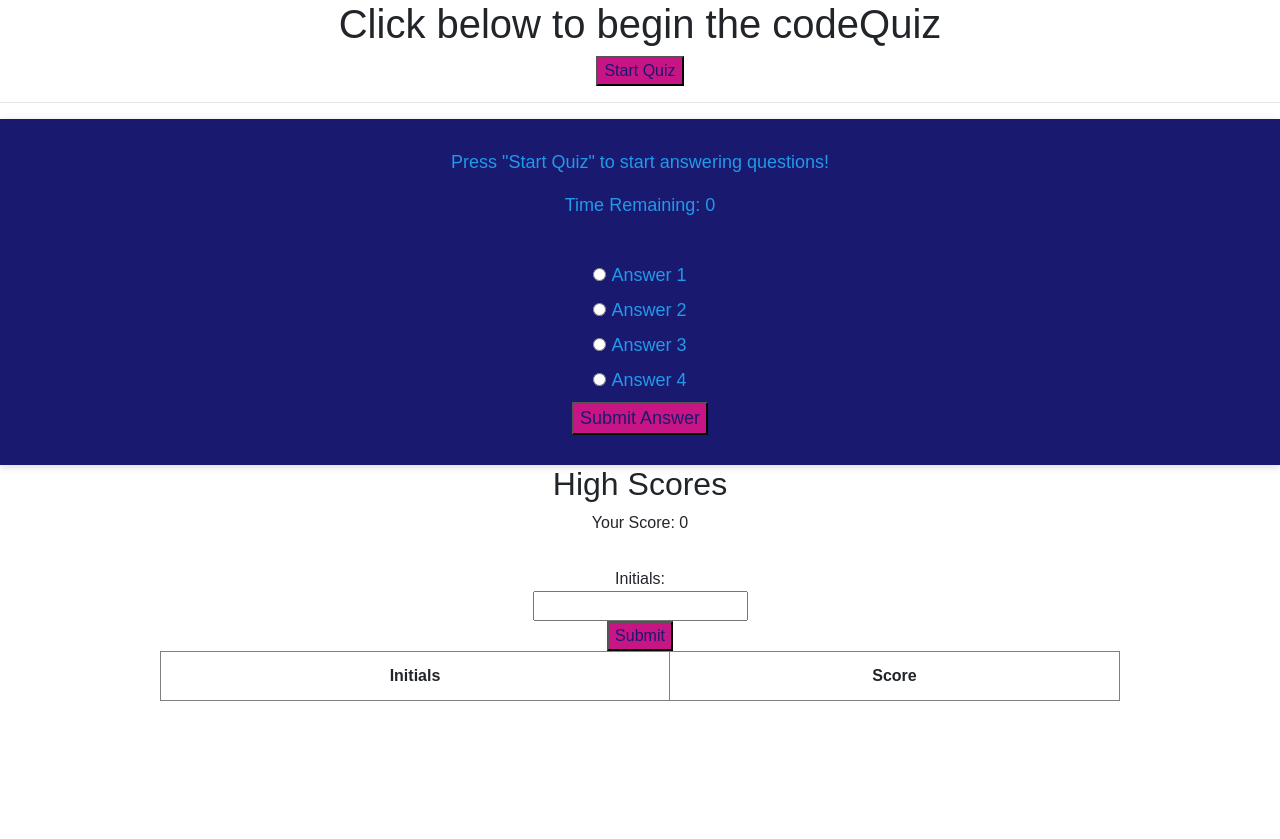
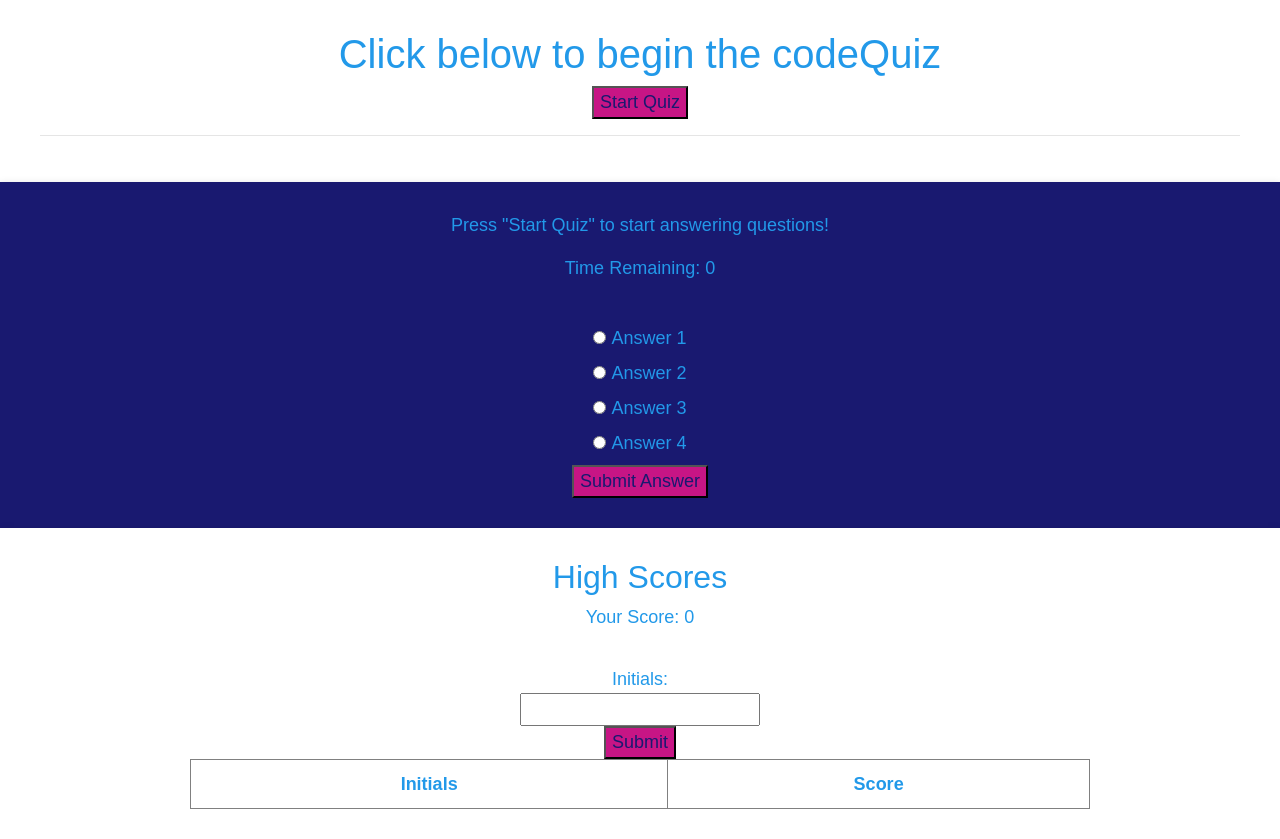
Before and after one commit to StevenSJones/codeQuizFourthEdition, a plain HTML site: page index.html in a window 1280 px wide. Before the commit the page ends 800 px from the top, so only its background shows below. Drawn offline with nearby package versions, Linux system fonts and the light colour scheme.

Commit message:
I fixed the class on the top and bottom divs, somehow I had removed the word white fromt he beiginning of the class whiteOn..

```diff
--- a/style.css
+++ b/style.css
@@ -30,7 +30,7 @@ body {
   padding: 30px 40px;
 }
 /* removed the margin because it adversely affected the table */
-.OnFuscia {
+.whiteOnFuscia {
   color: rgb(34, 153, 233);
   background-color: white;
   box-shadow: rgba(0, 0, 0, 0.15) 0px 2px 8px 0px;
```
